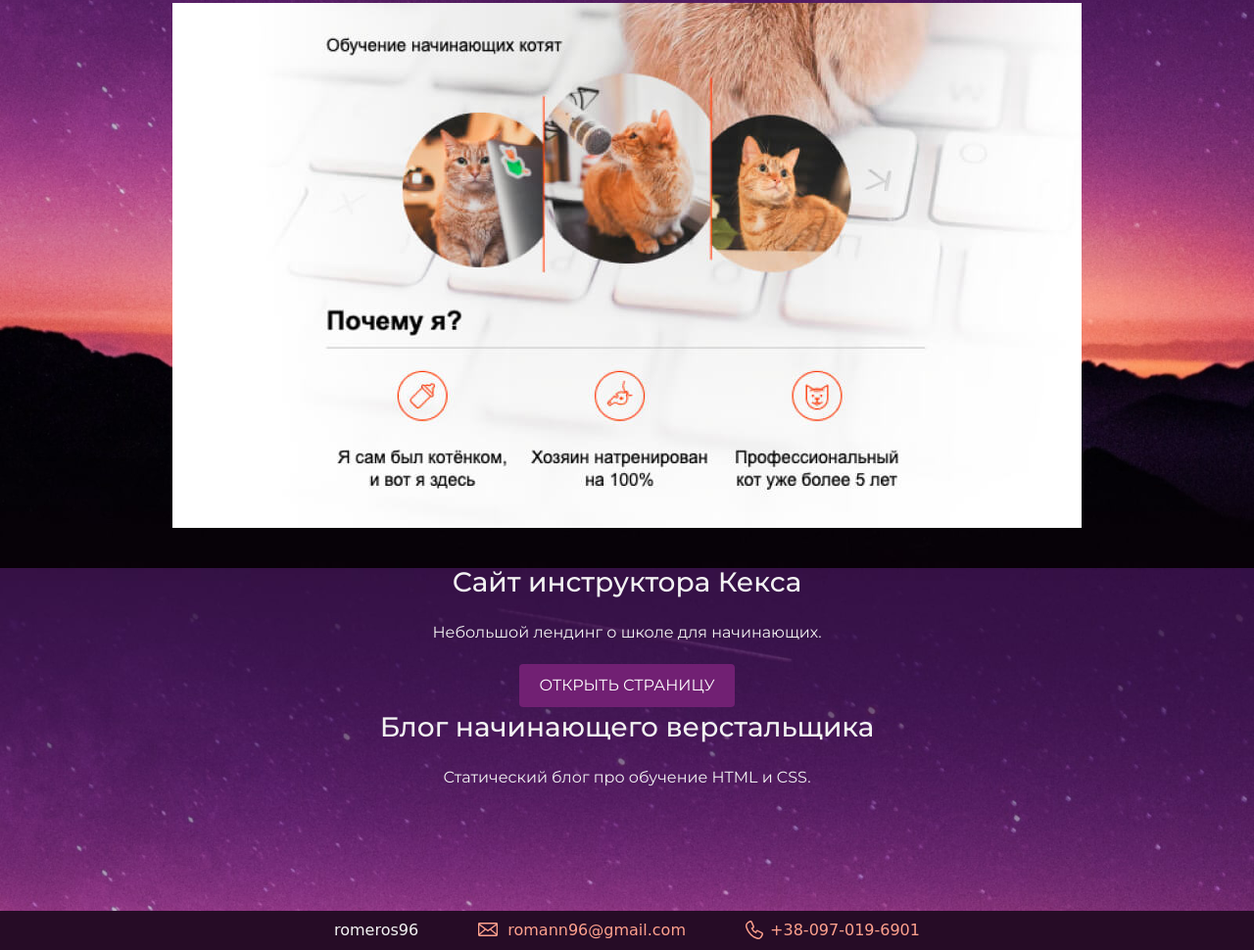
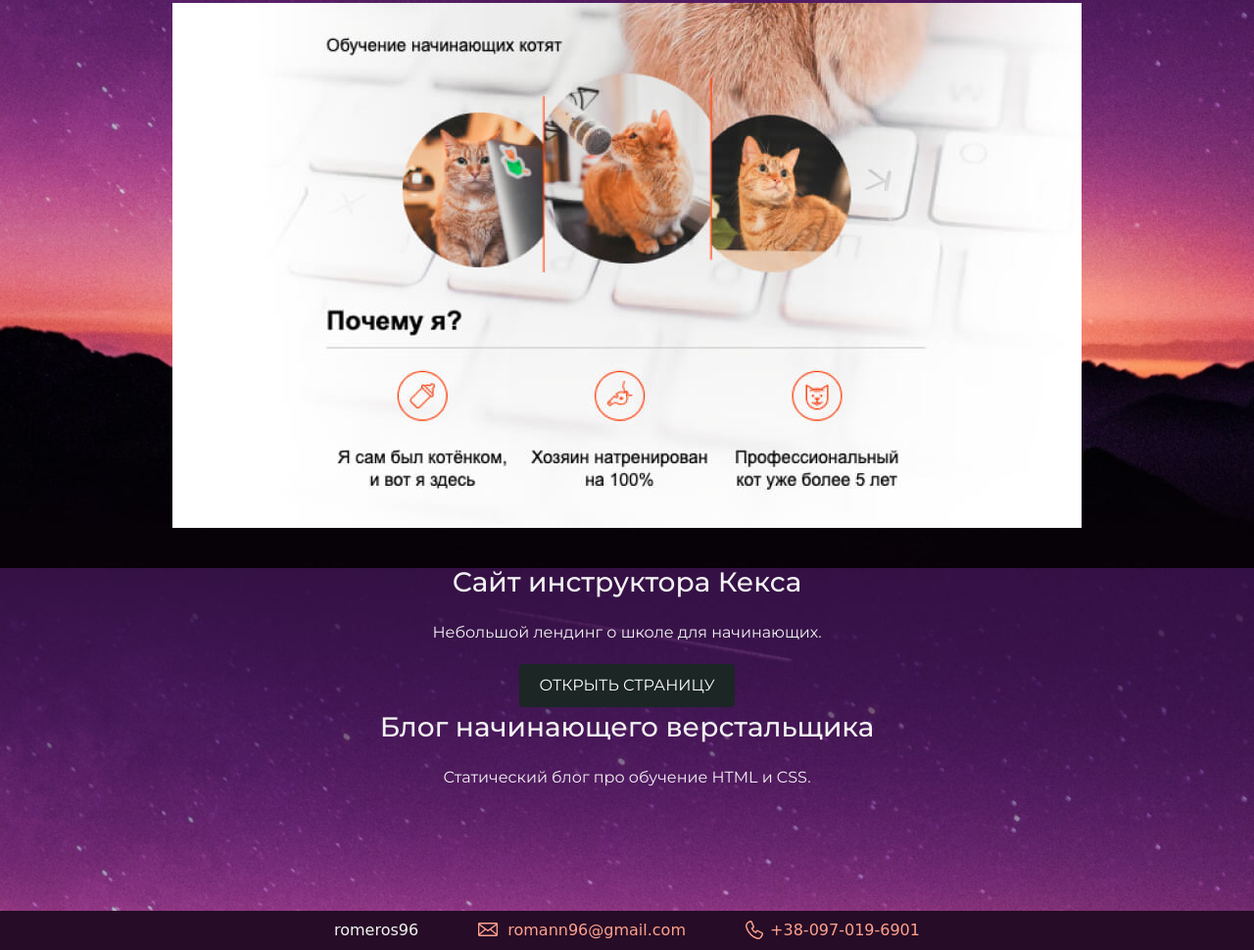
Before and after one commit to romeros96/portfolio, a plain HTML site: page night.html in a window 1280 px wide. Shown: the part 1820-2790 px from the top of the page at 98% size. Drawn offline with nearby package versions, Linux system fonts and the light colour scheme.

Commit message:
blank+button colour

```diff
--- a/night.html
+++ b/night.html
@@ -54,7 +54,7 @@
 	  </figure>
       <h3>Сайт инструктора Кекса</h3>
       <p>Небольшой лендинг о школе для начинающих.</p>
-      <a class="button" href="source/projects/school.html">Открыть страницу</a>
+      <a class="button" href="source/projects/school.html" target="blank">Открыть страницу</a>
       <h3>Блог начинающего верстальщика</h3>
       <p>Статический блог про обучение HTML и CSS.</p>
     </section>
--- a/nightstyle.css
+++ b/nightstyle.css
@@ -174,7 +174,7 @@ body {
   text-decoration: none;
   text-transform: uppercase;
   border-radius: 4px;
-  background-color: #712073;
+  background-color: #1B2625;
   color: #ffffff;
 }
 
```
Also changed, not shown: index.html (+2 -2 lines).
